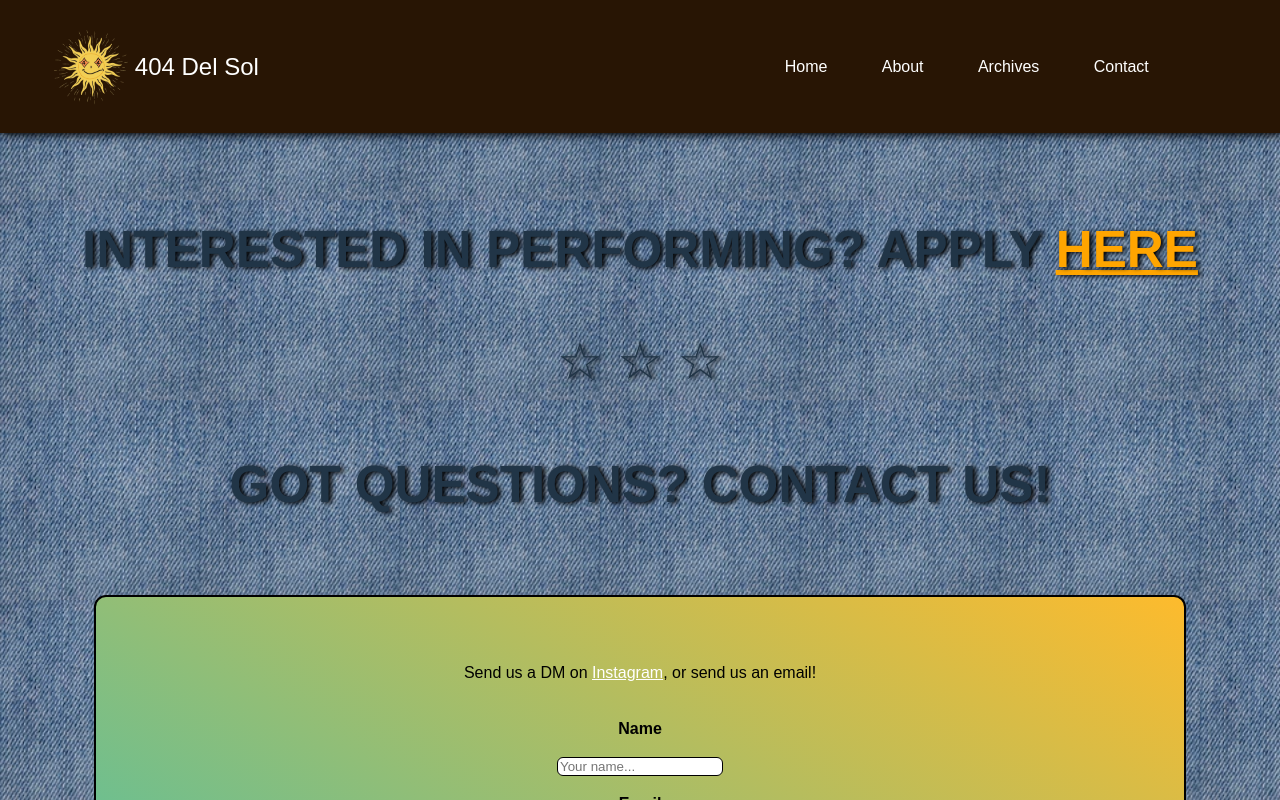
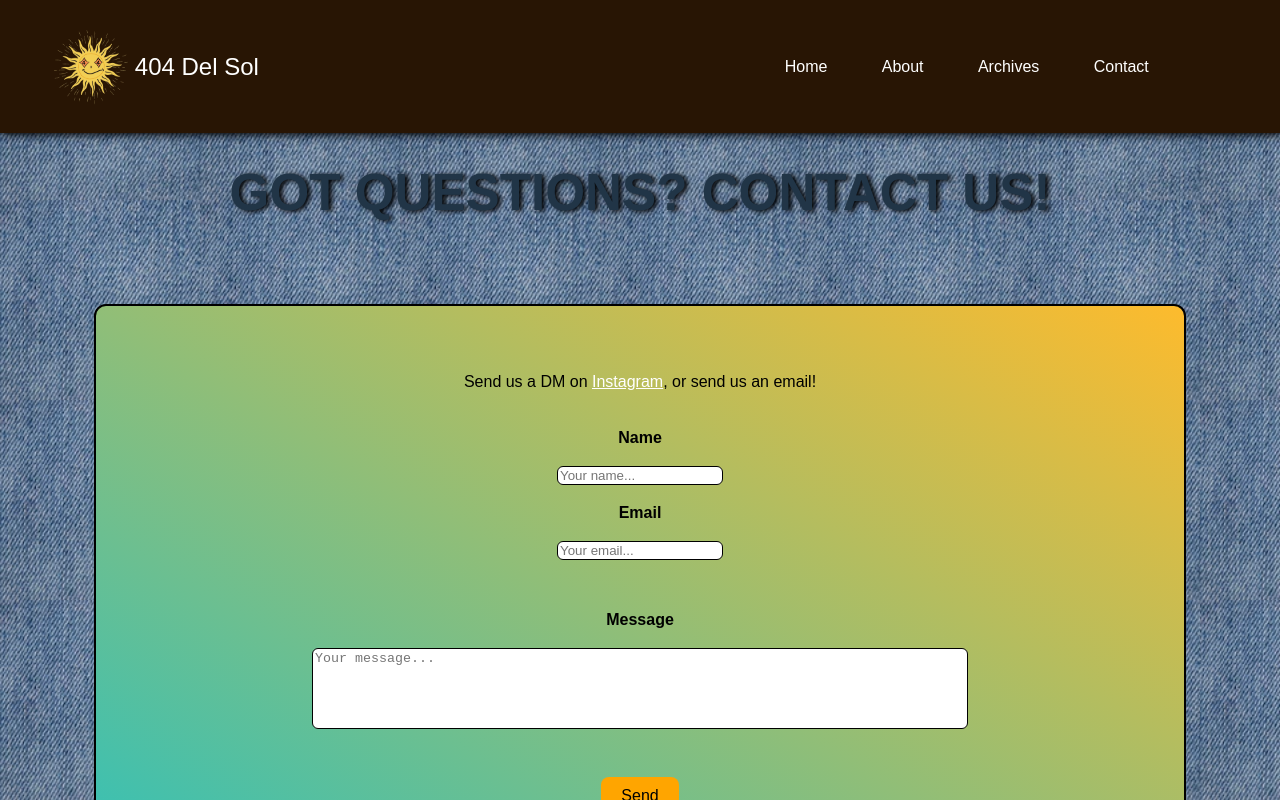
Before and after one commit to ecruzreal/404delsol, a React (Vite) app: page /contact in a window 1280 px wide. Shown: the top 800 px of the page. Built offline with nearby package versions, Linux system fonts and the light colour scheme; a web font is replaced by a local one.

Commit message:
close applications

```diff
--- a/src/Apply.jsx
+++ b/src/Apply.jsx
@@ -6,7 +6,7 @@ import './Apply.css'
 function Apply(){
     return (
         <div className="apply-body">
-            <ContactForm></ContactForm>
+            <p className="closed-message">APPLICATIONS ARE CLOSED, WE'LL SEE YOU SOON</p>
         </div>
     )
 };
--- a/src/Body.jsx
+++ b/src/Body.jsx
@@ -39,12 +39,14 @@ function Body(){
                     <img id="home-greenstar" className="patch" src="images/trans.webp" alt="" />
                     <img id="uppatch" src="/images/bluepatchfinal.webp" alt="" height={'300px'}/>
                     <h1>
-                        GENERAL APPLICATIONS FOR SHOWS ON MAY 29TH AND JUNE 2ND
+                        APPLICATIONS HAVE CLOSED <br /> SEE YOU SOON!
                     </h1>
+                    {/*
                     <div className="apply-now">
                         <Link className="apply-main-link" to={'/apply'}>APPLY NOW!</Link>
                         <span>APPLICATIONS CLOSE MAY 18TH</span>
                     </div>
+                    */}
                     <img id="home-alien" className="patch" src="/images/trans.webp" alt="" />
                     <img id="kuci-patch" src="/images/trans.webp" className="patch" alt="" />
                     <img id="discoduck" src="images/trans.webp" alt="" />
--- a/src/Contact.jsx
+++ b/src/Contact.jsx
@@ -9,9 +9,6 @@ function Contact() {
             <img id="contact-alien" src="/images/trans.webp" alt="" />
             <img id="contact-bluestar" src="/images/trans.webp" alt="" />
             <img id="contact-anteaters" src="/images/trans.webp" alt="" />
-            <div className="apply-contact">
-                <h1 className="contact-header"><br />INTERESTED IN PERFORMING? APPLY <Link to={'/apply'}>HERE</Link><br /> <br />☆ ☆ ☆</h1>
-            </div>
             <div className="contact-general">
                 <h1 className="contact-header">GOT QUESTIONS? CONTACT US!</h1>
                 <div  className="contact-us">
```
